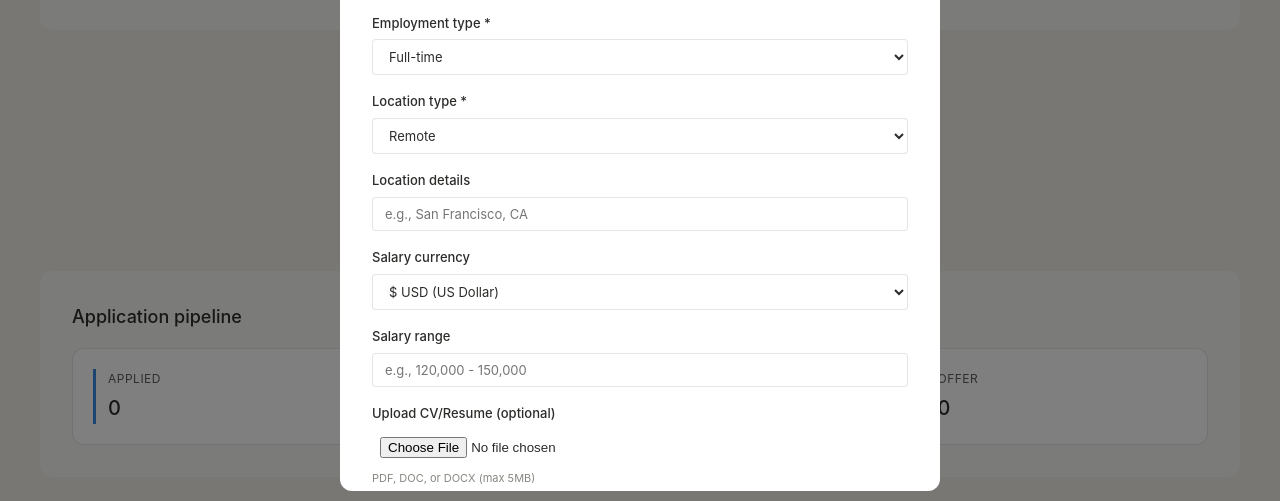
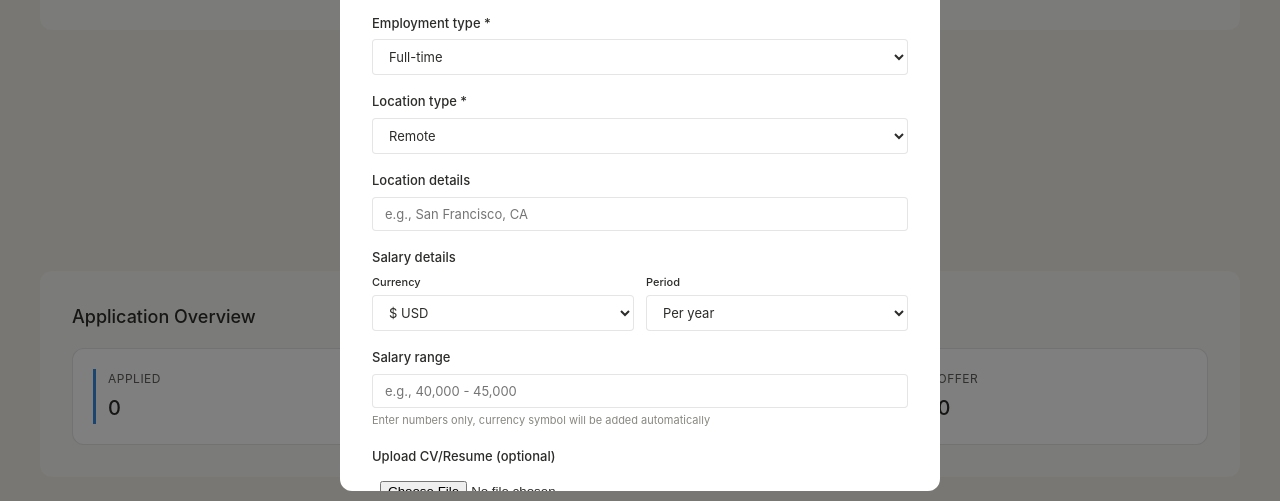
Before and after one commit to Marie-0796/NextRole-BETA, a plain HTML site: page index.html in a window 1280 px wide. Both pictures are taken after a click on the button "+ Add application". Shown: the part 269-770 px from the top of the page. Drawn offline with Linux system fonts and the light colour scheme.

Commit message:
Update salary section and application overview title

```diff
--- a/index.html
+++ b/index.html
@@ -784,7 +784,7 @@
         </div>
 
         <div class="notifications-section">
-            <h2 class="notifications-title">Application pipeline</h2>
+            <h2 class="notifications-title">Application Overview</h2>
             <div class="notification-settings">
                 <div style="display: grid; grid-template-columns: repeat(auto-fit, minmax(140px, 1fr)); gap: 12px;">
                     <div style="border-left: 3px solid #378ADD; padding-left: 12px;">
@@ -852,26 +852,39 @@
                 </div>
 
                 <div class="form-group">
-                    <label class="form-label" for="salaryCurrency">Salary currency</label>
-                    <select id="salaryCurrency" class="form-input">
-                        <option value="USD">$ USD (US Dollar)</option>
-                        <option value="EUR">€ EUR (Euro)</option>
-                        <option value="GBP">£ GBP (British Pound)</option>
-                        <option value="CAD">C$ CAD (Canadian Dollar)</option>
-                        <option value="AUD">A$ AUD (Australian Dollar)</option>
-                        <option value="JPY">¥ JPY (Japanese Yen)</option>
-                        <option value="CHF">CHF (Swiss Franc)</option>
-                        <option value="CNY">¥ CNY (Chinese Yuan)</option>
-                        <option value="INR">₹ INR (Indian Rupee)</option>
-                        <option value="ZAR">R ZAR (South African Rand)</option>
-                        <option value="NZD">NZ$ NZD (New Zealand Dollar)</option>
-                        <option value="SGD">S$ SGD (Singapore Dollar)</option>
-                    </select>
+                    <label class="form-label">Salary details</label>
+                    <div style="display: grid; grid-template-columns: 1fr 1fr; gap: 12px; margin-bottom: 8px;">
+                        <div>
+                            <label class="form-label" for="salaryCurrency" style="font-size: 11px; margin-bottom: 4px;">Currency</label>
+                            <select id="salaryCurrency" class="form-input">
+                                <option value="USD">$ USD</option>
+                                <option value="EUR">€ EUR</option>
+                                <option value="GBP">£ GBP</option>
+                                <option value="CAD">C$ CAD</option>
+                                <option value="AUD">A$ AUD</option>
+                                <option value="JPY">¥ JPY</option>
+                                <option value="CHF">CHF</option>
+                                <option value="CNY">¥ CNY</option>
+                                <option value="INR">₹ INR</option>
+                                <option value="ZAR">R ZAR</option>
+                                <option value="NZD">NZ$ NZD</option>
+                                <option value="SGD">S$ SGD</option>
+                            </select>
+                        </div>
+                        <div>
+                            <label class="form-label" for="salaryPeriod" style="font-size: 11px; margin-bottom: 4px;">Period</label>
+                            <select id="salaryPeriod" class="form-input">
+                                <option value="yearly">Per year</option>
+                                <option value="monthly">Per month</option>
+                            </select>
+                        </div>
+                    </div>
                 </div>
 
                 <div class="form-group">
                     <label class="form-label" for="salary">Salary range</label>
-                    <input type="text" id="salary" class="form-input" placeholder="e.g., 120,000 - 150,000">
+                    <input type="text" id="salary" class="form-input" placeholder="e.g., 40,000 - 45,000">
+                    <p style="font-size: 11px; color: var(--color-text-tertiary); margin-top: 4px;">Enter numbers only, currency symbol will be added automatically</p>
                 </div>
 
                 <div class="form-group">
@@ -941,11 +954,11 @@
                     <select id="themeSelector" class="form-input">
                         <option value="light">Light</option>
                         <option value="dark">Dark</option>
-                        <option value="rose">Rose pink</option>
-                        <option value="steel">Blue steel</option>
-                        <option value="sage">Sage green</option>
-                        <option value="beige">Soft beige</option>
-                        <option value="umber">Raw umber</option>
+                        <option value="rose">Rose Pink</option>
+                        <option value="steel">Blue Steel</option>
+                        <option value="sage">Sage Green</option>
+                        <option value="beige">Soft Beige</option>
+                        <option value="umber">Raw Umber</option>
                     </select>
                 </div>
             </div>
@@ -963,7 +976,7 @@
                 <div class="setting-item">
                     <div class="setting-info">
                         <h4>Enable app passcode</h4>
-                        <p>Require a PIN to unlock the app</p>
+                        <p>Require a PIN to unlock app</p>
                     </div>
                     <input type="checkbox" id="enablePasscode">
                 </div>
@@ -1456,7 +1469,8 @@
                     'NZD': 'NZ$', 'SGD': 'S$'
                 };
                 const currencySymbol = currencySymbols[app.salaryCurrency] || '$';
-                const salaryDisplay = app.salary ? `${currencySymbol}${app.salary}` : '';
+                const periodLabel = app.salaryPeriod === 'monthly' ? '/month' : '/year';
+                const salaryDisplay = app.salary ? `${currencySymbol}${app.salary} ${periodLabel}` : '';
 
                 // File indicators
                 const hasFiles = app.cv || app.coverLetter || (app.otherDocs && app.otherDocs.length > 0);
@@ -1697,6 +1711,7 @@
             document.getElementById('locationType').value = app.locationType;
             document.getElementById('location').value = app.location || '';
             document.getElementById('salaryCurrency').value = app.salaryCurrency || 'USD';
+            document.getElementById('salaryPeriod').value = app.salaryPeriod || 'yearly';
             document.getElementById('salary').value = app.salary || '';
             document.getElementById('deadline').value = app.deadline || '';
             document.getElementById('appliedDate').value = app.appliedDate;
@@ -1706,6 +1721,7 @@
             // Clear file inputs (can't populate file inputs for security reasons)
             document.getElementById('cvUpload').value = '';
             document.getElementById('coverLetterUpload').value = '';
+            document.getElementById('otherDocsUpload').value = '';
 
             document.getElementById('applicationModal').classList.add('active');
         };
@@ -1749,6 +1765,7 @@
                     locationType: document.getElementById('locationType').value,
                     location: document.getElementById('location').value,
                     salaryCurrency: document.getElementById('salaryCurrency').value,
+                    salaryPeriod: document.getElementById('salaryPeriod').value,
                     salary: document.getElementById('salary').value,
                     deadline: document.getElementById('deadline').value,
                     appliedDate: document.getElementById('appliedDate').value,
```
